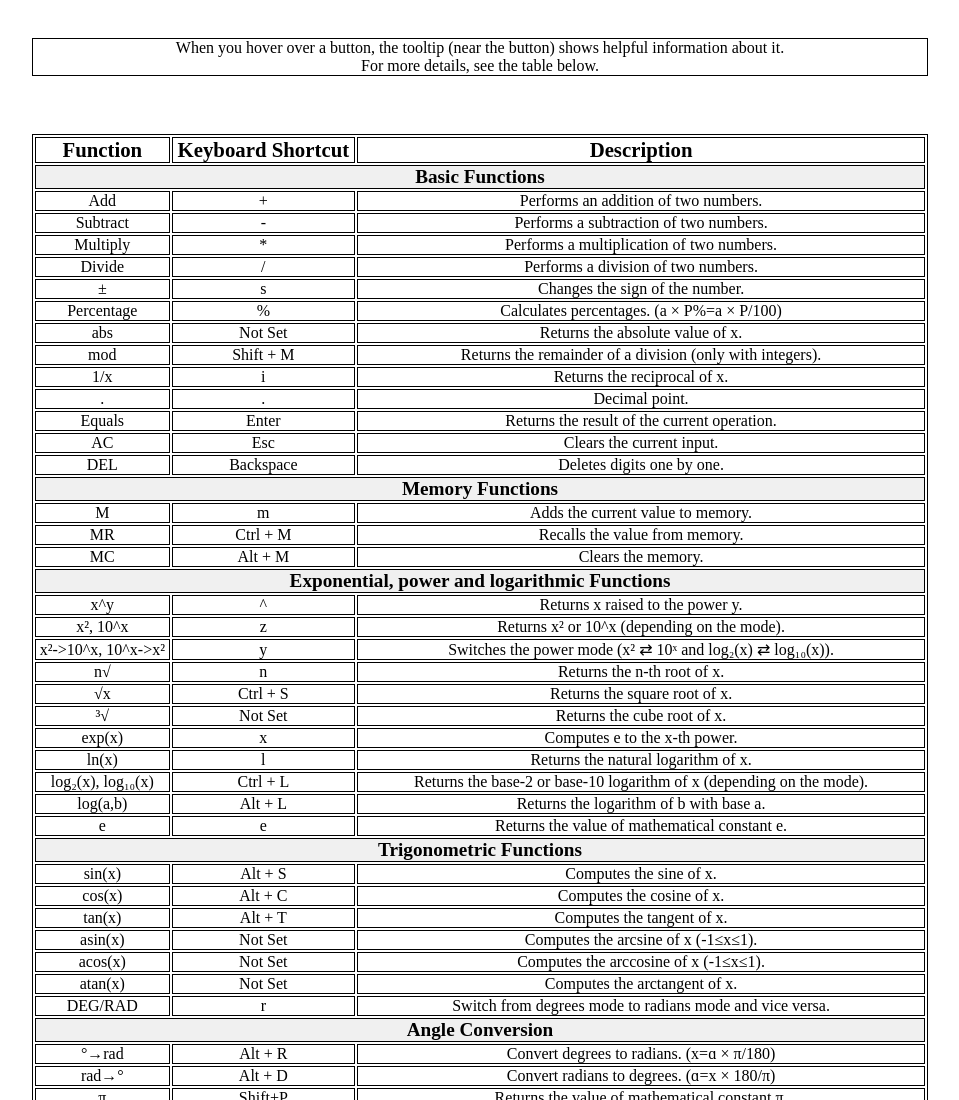
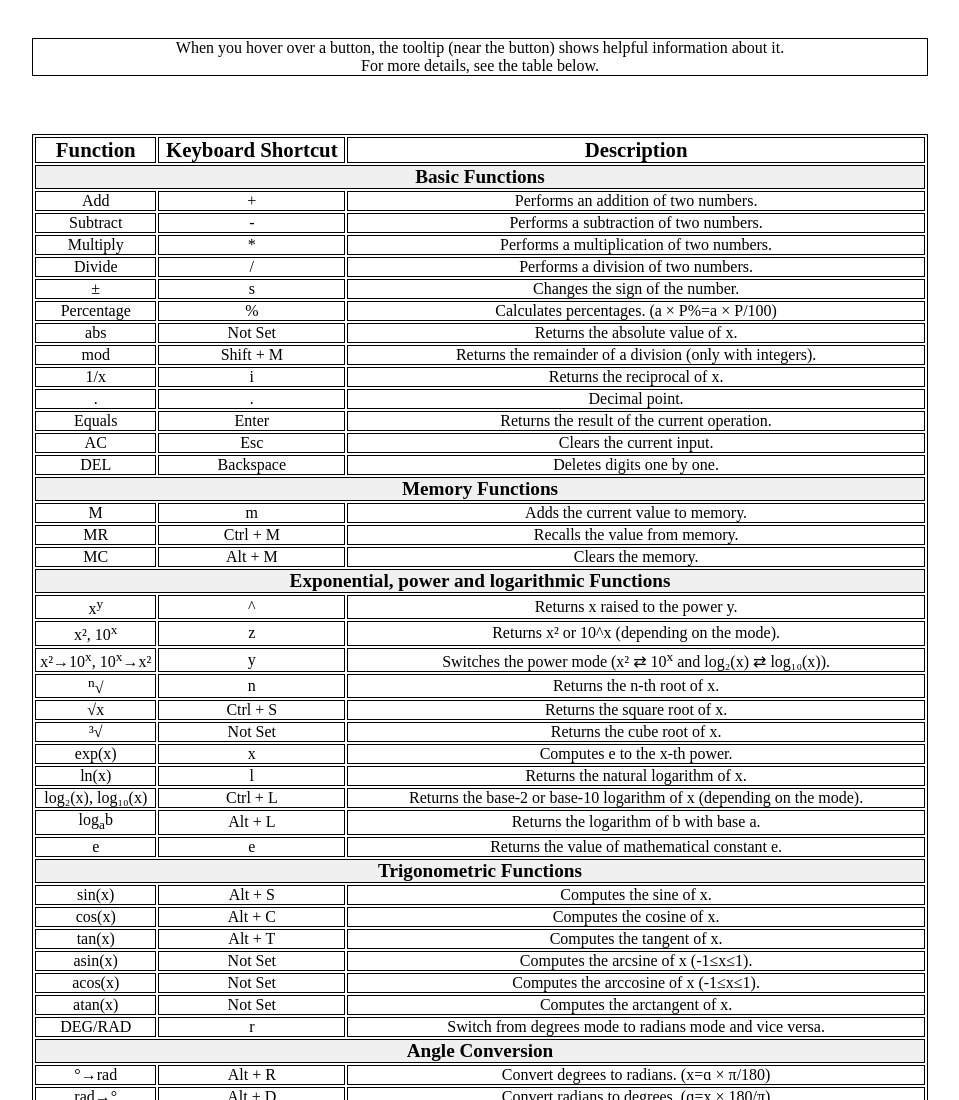
Before and after one commit to VahagMardyan/Synopsys_Course_Project_User_Manual, a plain HTML site: page index.html in a window 1280 px wide. Shown: the top 1100 px of the page, without its empty margins (160-1119 px from the left). Drawn offline with Linux system fonts and the light colour scheme.

Commit message:
Small fixes.

```diff
--- a/index.html
+++ b/index.html
@@ -111,22 +111,22 @@
             <th colspan="3">Exponential, power and logarithmic Functions</th>
         </tr>
         <tr>
-            <td>x^y</td>
+            <td>x<sup>y</sup></td>
             <td>^</td>
             <td>Returns x raised to the power y.</td>
         </tr>
         <tr>
-            <td>x², 10^x</td>
+            <td>x², 10<sup>x</sup></td>
             <td>z</td>
             <td>Returns x² or 10^x (depending on the mode).</td>
         </tr>
         <tr>
-            <td>x²->10^x, 10^x->x²</td>
+            <td>x²&rarr;10<sup>x</sup>, 10<sup>x</sup>&rarr;x²</td>
             <td>y</td>
-            <td>Switches the power mode (x² ⇄ 10ˣ and log₂(x) ⇄ log₁₀(x)).</td>
+            <td>Switches the power mode (x² ⇄ 10<sup>x</sup> and log₂(x) ⇄ log₁₀(x)).</td>
         </tr>
         <tr>
-            <td>n√</td>
+            <td><sup>n</sup>√</td>
             <td>n</td>
             <td>Returns the n-th root of x.</td>
         </tr>
@@ -156,7 +156,7 @@
             <td>Returns the base-2 or base-10 logarithm of x (depending on the mode).</td>
         </tr>
         <tr>
-            <td>log(a,b)</td>
+            <td>log<sub>a</sub>b</td>
             <td>Alt + L</td>
             <td>Returns the logarithm of b with base a.</td>
         </tr>
```
